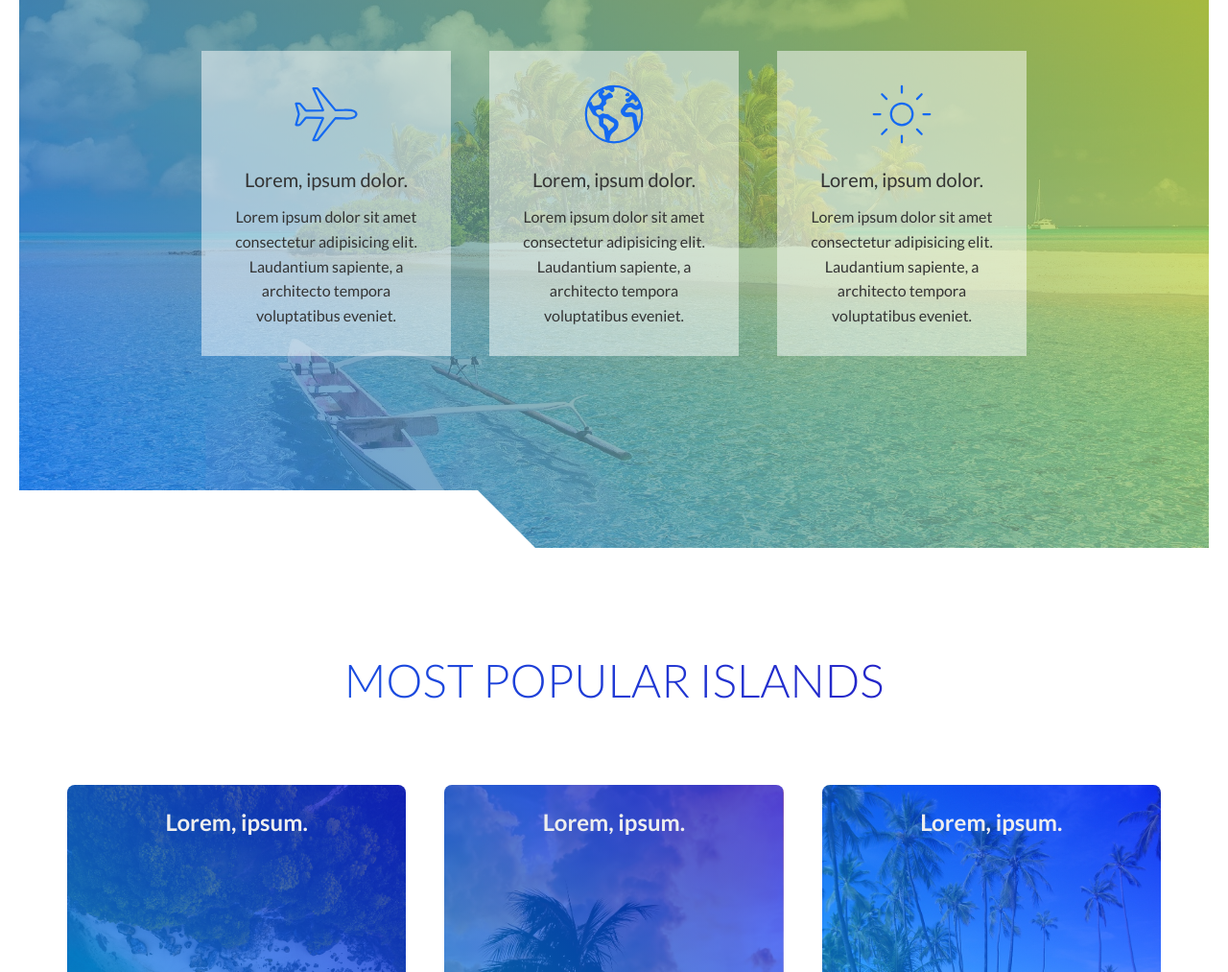
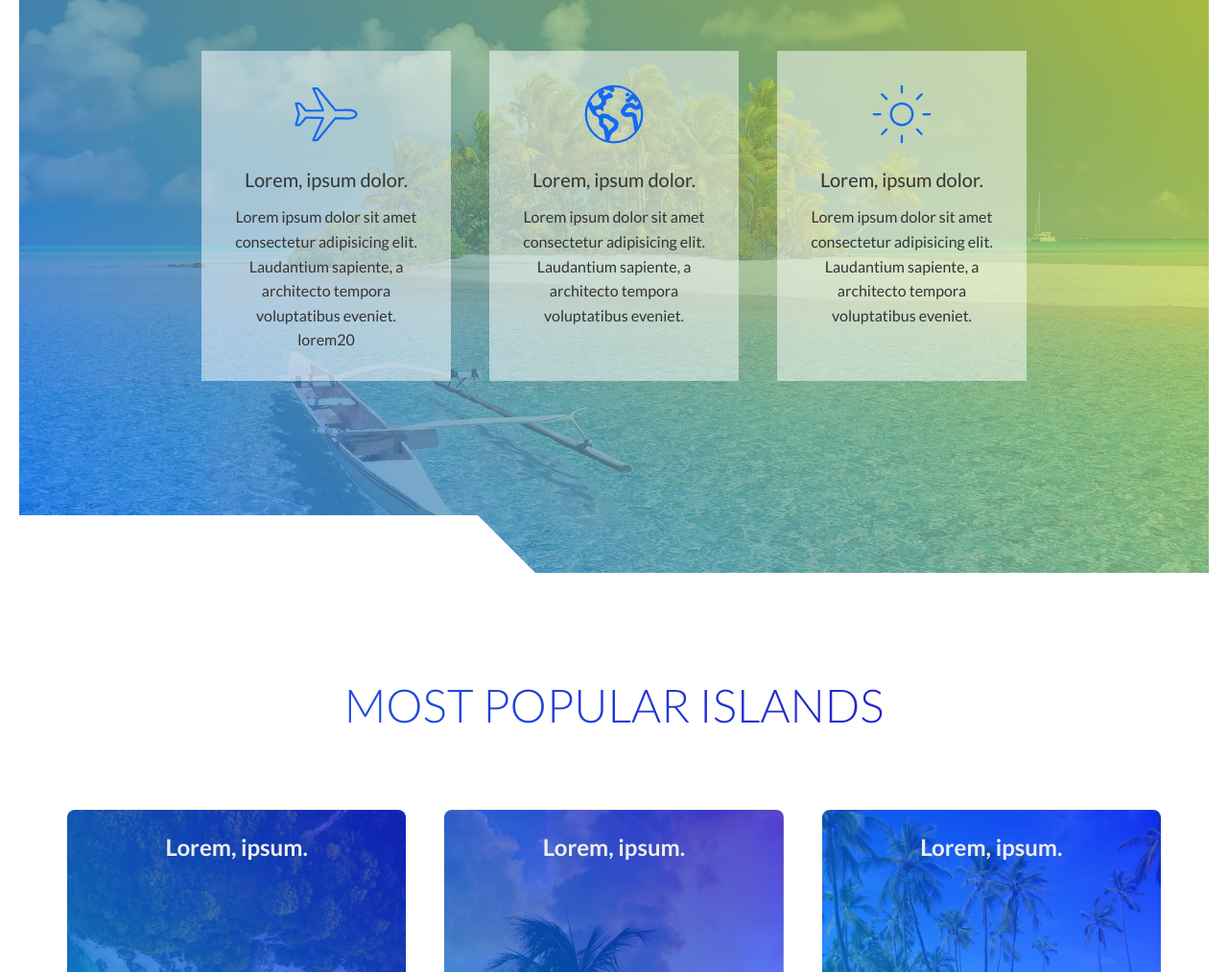
Before and after one commit to MateuszSojkaCode/Tropical-Paradise, a website: page index.html in a window 1280 px wide. Shown: the part 1460-2473 px from the top of the page at 96% size. Drawn offline with nearby package versions, Linux system fonts and the light colour scheme; files that its build step writes are made by us from their sources.

Commit message:
twiks on different sections of a website

```diff
--- a/index.html
+++ b/index.html
@@ -72,7 +72,7 @@
                 <div class="features__card features__card--one">
                     <ion-icon name="airplane-outline" class="features__icon"></ion-icon>
                     <h3 class="features__heading">Lorem, ipsum dolor.</h3>
-                    <p class="features__text">Lorem ipsum dolor sit amet consectetur adipisicing elit. Laudantium sapiente, a architecto tempora voluptatibus eveniet.</p>
+                    <p class="features__text">Lorem ipsum dolor sit amet consectetur adipisicing elit. Laudantium sapiente, a architecto tempora voluptatibus eveniet. lorem20</p>
                 </div>
                 <div class="features__card features__card--two">
                     <ion-icon name="earth-outline" class="features__icon"></ion-icon>
```
